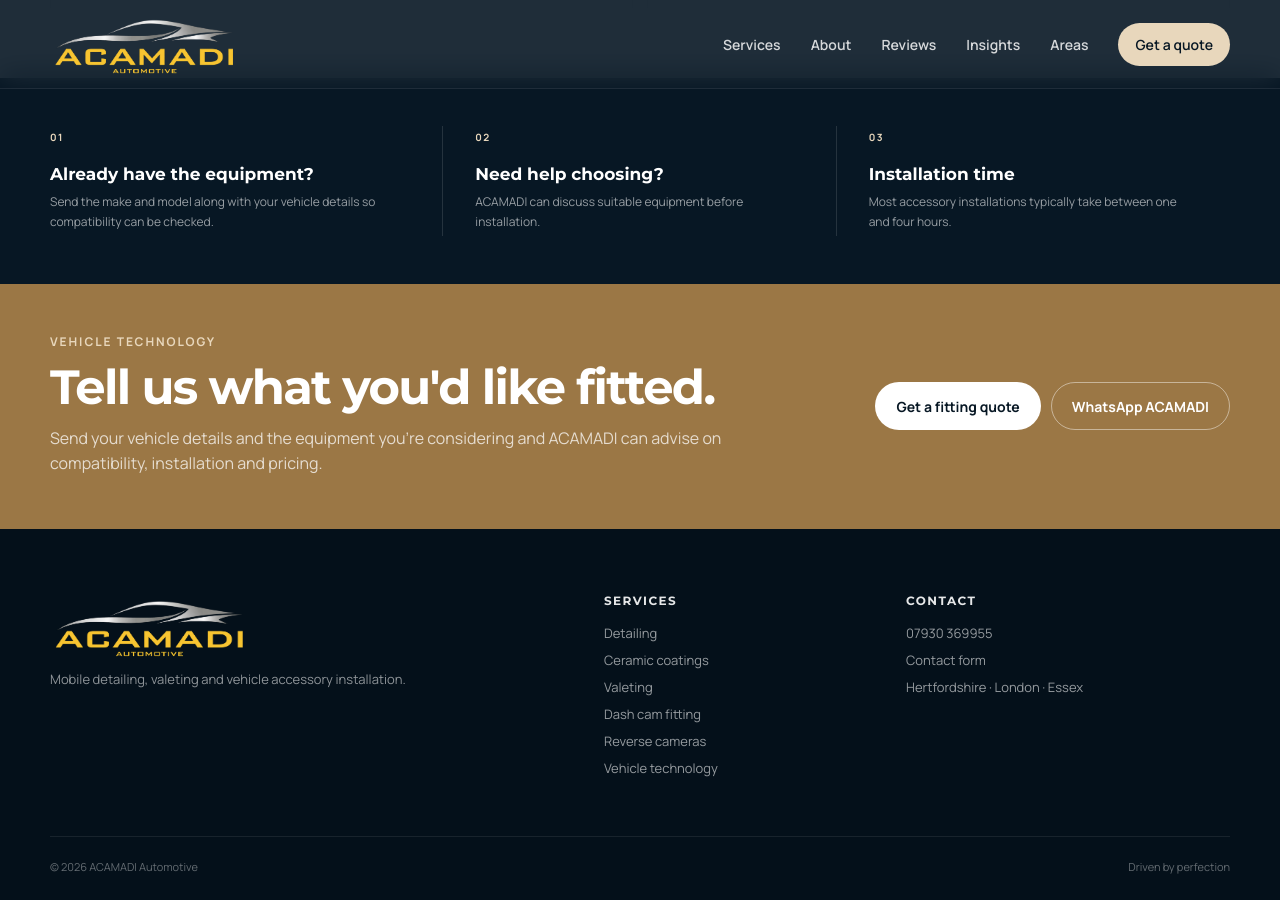
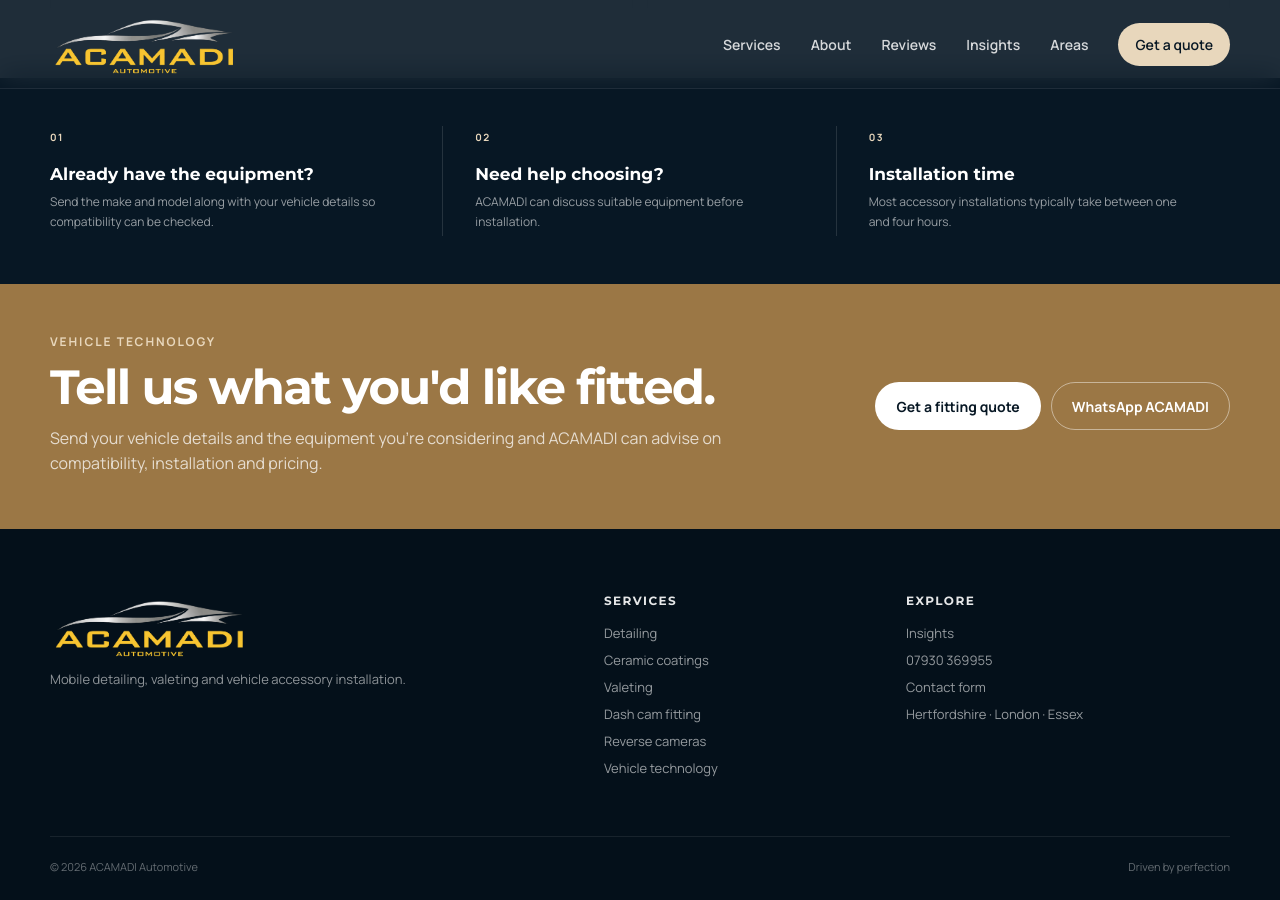
Before and after one commit to whz67wh7pt-lgtm/Acamadi, a Jekyll site: the page vehicle-technology.html, which Jekyll copies as it is, in a window 1280 px wide and 900 px high, scrolled down 1781 px. Built offline with Jekyll 4.4.1, drawn with Linux system fonts in a browser that asks for light colours.

Commit message:
Standardise footer links

```diff
--- a/vehicle-technology.html
+++ b/vehicle-technology.html
@@ -509,7 +509,9 @@
 
       <div>
 
-        <h3>Contact</h3>
+        <h3>Explore</h3>
+
+        <a href="blogs/">Insights</a>
 
         <a href="tel:+447930369955">
           07930 369955
```
